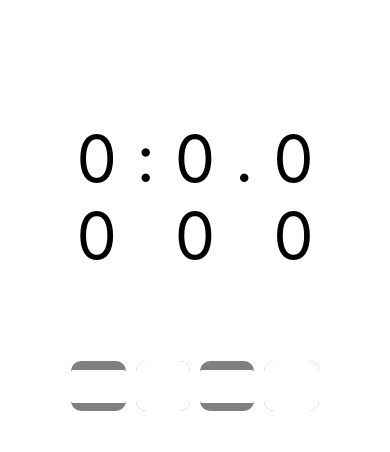
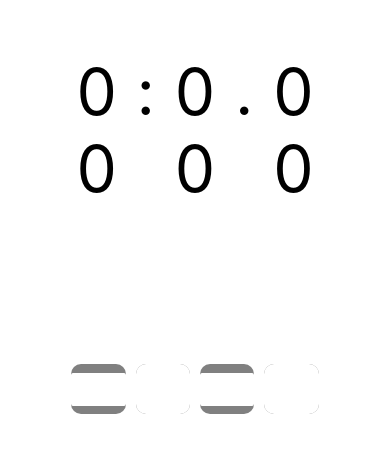
Before and after one commit to Shopify/eng-intern-assessment-react-native, a React Native app: screen / in a window 390 px wide. Shown: the top 452 px of the page. Built offline with nearby package versions, Linux system fonts and the light colour scheme.

Commit message:
calculate and set laps time

```diff
--- a/App.tsx
+++ b/App.tsx
@@ -1,21 +1,36 @@
-import {Alert, SafeAreaView, StyleSheet, Text, View} from 'react-native';
+import {SafeAreaView, StyleSheet, Text, View} from 'react-native';
 import StopWatch from "./src/StopWatch";
 import StopWatchButton from "./src/StopWatchButton";
-import {useEffect, useState} from "react";
+import React, {useEffect, useState} from "react";
+import LapGroup from "./src/components/LapGroup";
+import {LapProps} from "./src/components/Lap";
 
 export default function App() {
 
     const timerOutInMilliSecond = 10
-    const [elapsedTime, setElapsedTime] = useState(0);
-    const [isRunning, setIsRunning] = useState(false);
+    const [elapsedTime, setElapsedTime] = useState(0)
+    const [isRunning, setIsRunning] = useState(false)
+    const [laps, setLaps] = useState<number[]>([])
+    const [lastLapTime, setLastLapTime] = useState<number>(0)
 
+    const lapPropsList: LapProps[] = laps.map((lap, index) => ({
+        title: `Lap ${index + 1}`,
+        time: lap,
+    }))
     const onLapClicked = () => {
-        Alert.alert("OnLapClicked")
+        if (isRunning) {
+            // Calculate the lap time
+            const lapTime = elapsedTime - lastLapTime;
+            setLaps((prevLaps) => [...prevLaps, lapTime]);
+            setLastLapTime(elapsedTime);
+        }
     }
 
     const onResetClicked = () => {
         setIsRunning(false)
         setElapsedTime(0)
+        setLaps([])
+        setLastLapTime(0)
     }
 
     const onStopClicked = () => {
@@ -44,12 +59,19 @@ export default function App() {
 
     return (
         <SafeAreaView style={styles.container}>
-            <StopWatch elapsedTime={elapsedTime}/>
+            <View style={styles.stopWatchContainer}>
+                <StopWatch elapsedTime={elapsedTime}/>
+            </View>
+
             <View style={styles.buttonContainer}>
                 <StopWatchButton label={"Lap"} onPress={onLapClicked}/>
                 <StopWatchButton label={"Reset"} onPress={onResetClicked}/>
                 <StopWatchButton label={"Stop"} onPress={onStopClicked}/>
                 <StopWatchButton label={"Start"} onPress={onStartClicked}/>
+            </View>
+
+            <View style={styles.lapGroup}>
+                {laps.length > 0 && <LapGroup laps={lapPropsList}/>}
             </View>
         </SafeAreaView>
 
@@ -60,14 +82,28 @@ const styles = StyleSheet.create({
     container: {
         flex: 1,
         flexDirection: 'column',
-        backgroundColor: '#fff',
         alignItems: 'center',
     },
 
+    stopWatchContainer: {
+        flex: 1,
+        alignItems: 'flex-end',
+        flexDirection: 'row',
+        paddingHorizontal: 10,
+    },
+
     buttonContainer: {
-        flex: 2,
+        flex: 1,
         flexDirection: 'row',
         gap: 10,
-        paddingHorizontal: 10
+        alignItems: 'flex-end',
+        paddingHorizontal: 10,
+    },
+
+    lapGroup: {
+        flex: 2,
+        width: '100%',
+        paddingHorizontal: 10,
+        marginTop: 16
     }
 });
--- a/src/StopWatch.tsx
+++ b/src/StopWatch.tsx
@@ -20,10 +20,7 @@ export default function StopWatch({elapsedTime}: StopwatchProps) {
 
 const styles = StyleSheet.create({
     container: {
-        flex: 1,
-        marginTop: 120,
         flexDirection: 'row',
-        justifyContent: 'center'
     },
     time: {
         fontSize: 64,
--- a/src/components/LapGroup.tsx
+++ b/src/components/LapGroup.tsx
@@ -26,7 +26,7 @@ export default function LapGroup({laps}: LapGroupProps) {
 const styles = StyleSheet.create({
     container: {
         width: '100%',
-        paddingHorizontal: 10
+        paddingHorizontal: 10,
     },
 
     text: {
```
